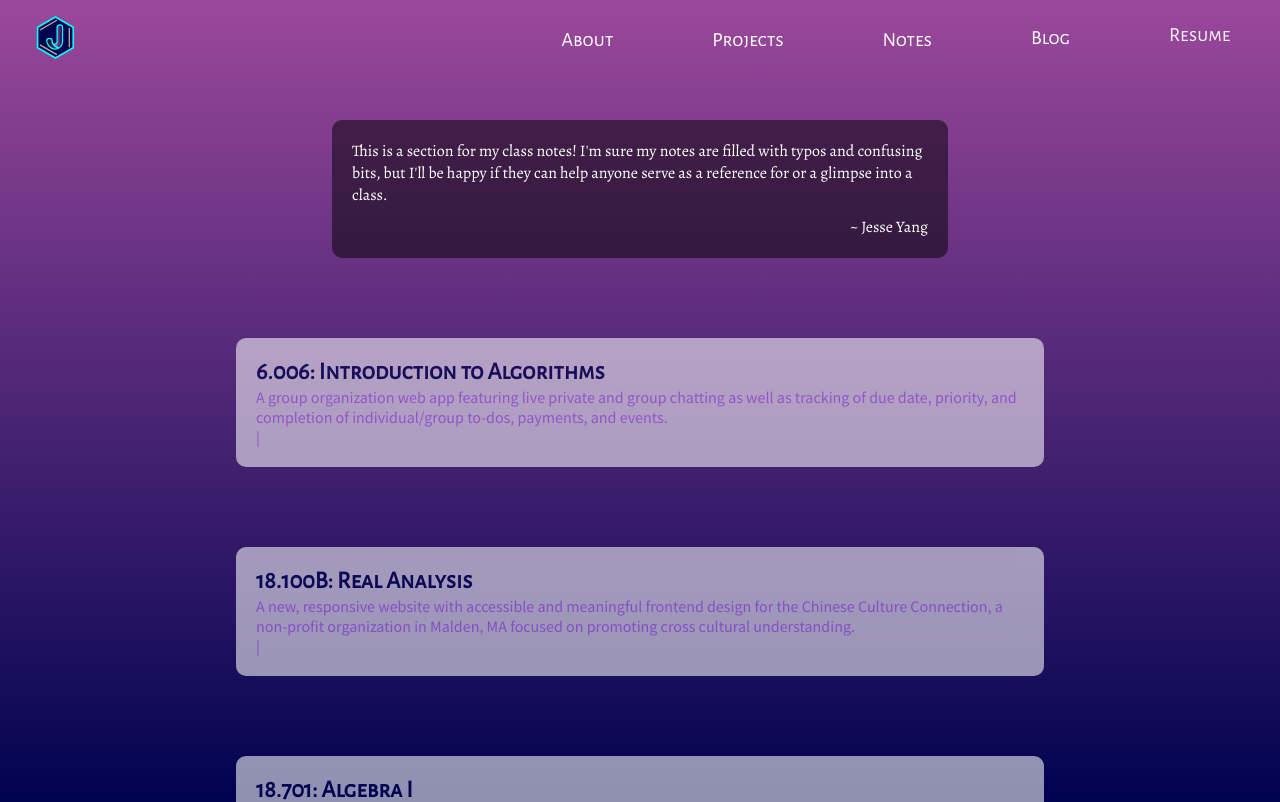
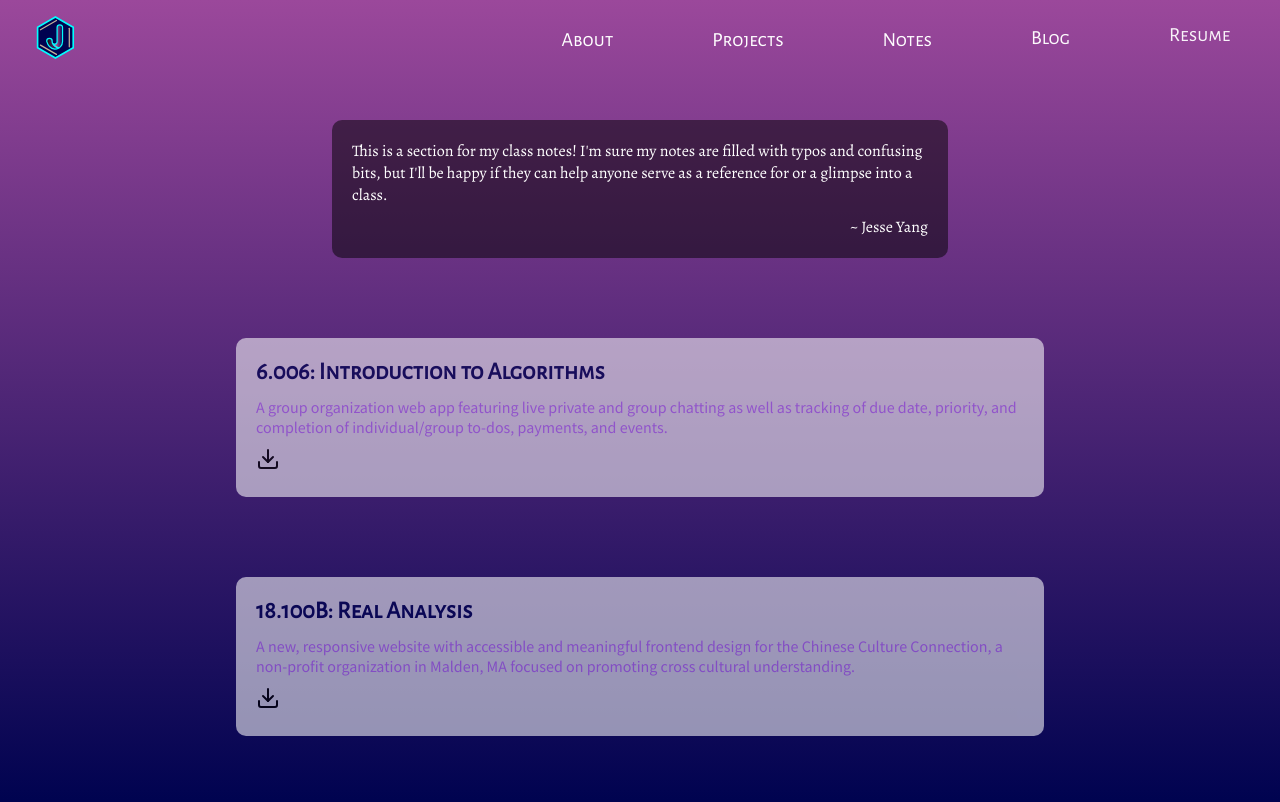
Before and after one commit to jesseyang432/jesseyang432.github.io, a React (Create React App) app: page /notes in a window 1280 px wide. Shown: the top 802 px of the page. Built offline with nearby package versions, Linux system fonts and the light colour scheme; a web font is replaced by a local one.

Commit message:
added download

```diff
--- a/src/components/modules/SingleNotes.js
+++ b/src/components/modules/SingleNotes.js
@@ -1,5 +1,7 @@
 import React, {useRef, useState, useEffect} from 'react';
 import {useIntersection} from 'react-use';
+
+import {FiDownload} from 'react-icons/fi';
 
 import gsap from 'gsap';
 
@@ -60,7 +62,7 @@ function SingleNotes(props) {
         <div className="SingleNotes-container">
             <h2>{props.note.title}</h2>
             <p>{props.note.description}</p>
-            <p>|</p>
+            <a className="SingleNotes-download"><FiDownload size={24}/></a>
         </div>
         </>
     );
--- a/src/components/modules/_SingleNotes.scss
+++ b/src/components/modules/_SingleNotes.scss
@@ -18,5 +18,10 @@
 	p {
 		font-family: "Source Sans Pro", sans-serif;
 		color: $light-purple;
+		margin: 10px auto;
+	}
+
+	.SingleNotes-download {
+		cursor: pointer;
 	}
 }
--- a/src/components/styles.css
+++ b/src/components/styles.css
@@ -1648,6 +1648,11 @@
 .SingleNotes-container p {
   font-family: "Source Sans Pro", sans-serif;
   color: #af69ef;
+  margin: 10px auto;
+}
+
+.SingleNotes-container .SingleNotes-download {
+  cursor: pointer;
 }
 
 * {
```
Also changed, not shown: 2 other files (tests, documents, lock files or other folders).
